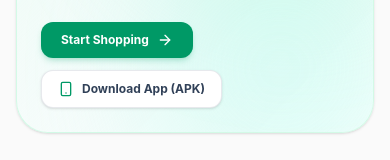
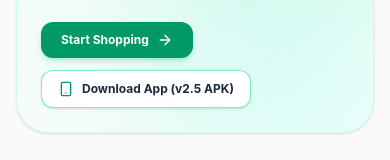
Before and after one commit to Aniketgupta4/freshmart-grocery, a React (Vite) app: page / in a window 390 px wide. Shown: the part 459-619 px from the top of the page. Built offline with nearby package versions, Linux system fonts and the light colour scheme; no server answers.

Commit message:
Update hero banner with v2.5 APK download badge and responsive styles

```diff
--- a/src/pages/Home.jsx
+++ b/src/pages/Home.jsx
@@ -210,11 +210,14 @@ const Home = () => {
                   <a
                     href="/FreshMart-FinalApp.apk"
                     download="FreshMart-FinalApp.apk"
-                    className="bg-white hover:bg-gray-50 text-slate-700 border border-gray-200/90 px-4 sm:px-5 py-2.5 sm:py-3 rounded-xl font-bold text-xs sm:text-sm shadow-sm transition-all flex items-center gap-2 group active:scale-95"
-                    title="Download FreshMart Android APK"
+                    className="bg-white hover:bg-emerald-50/60 text-slate-800 border border-emerald-300/80 px-4 sm:px-5 py-2.5 sm:py-3 rounded-xl font-bold text-xs sm:text-sm shadow-sm transition-all flex items-center gap-2 group active:scale-95"
+                    title="Download FreshMart Android APK (Latest Release)"
                   >
                     <Smartphone size={16} className="text-emerald-600 group-hover:scale-110 transition-transform" />
-                    <span>Download App (APK)</span>
+                    <span>Download App (v2.5 APK)</span>
+                    <span className="hidden sm:inline-block px-1.5 py-0.5 bg-emerald-100 text-emerald-800 text-[10px] font-extrabold rounded-md ml-1">
+                      Latest
+                    </span>
                   </a>
                 </div>
 
```
